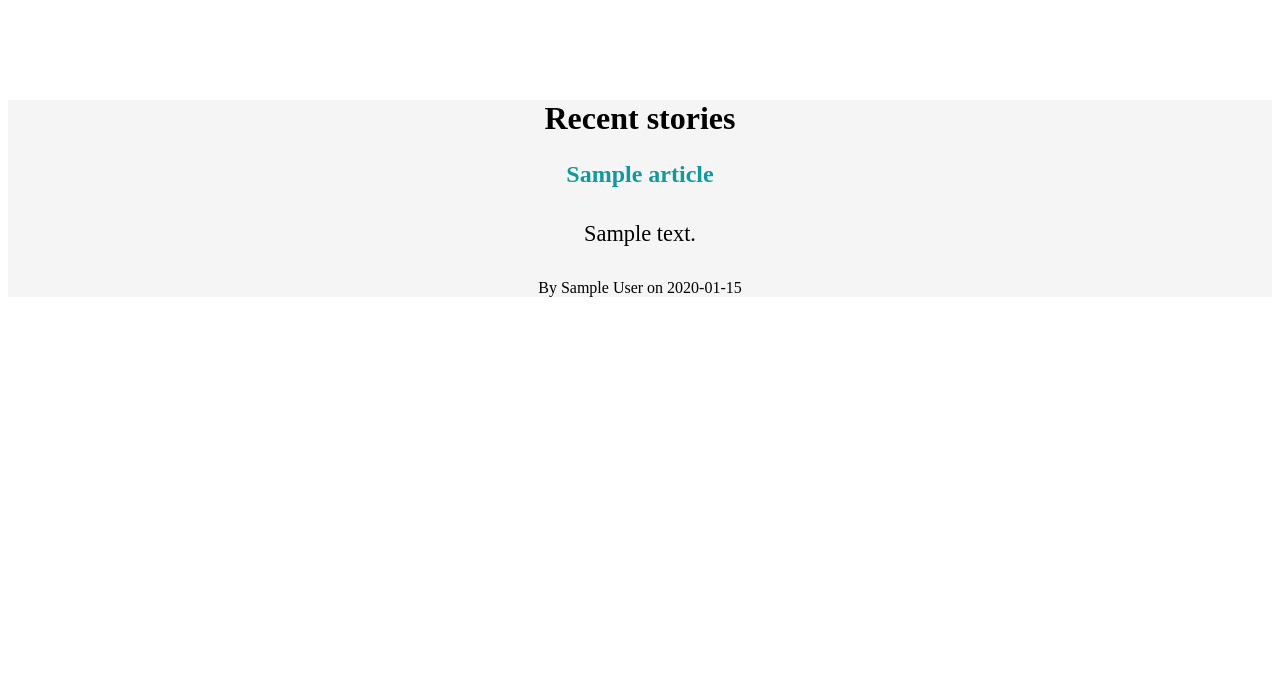
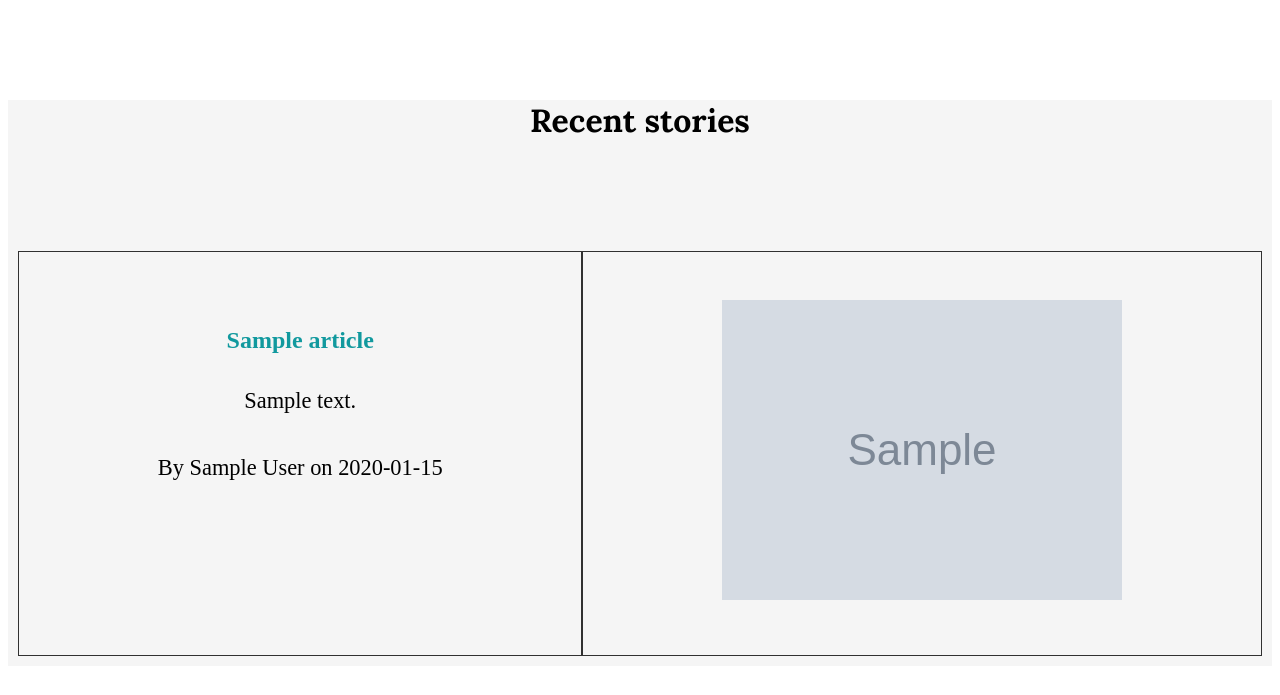
Before and after one commit to adamqaw/blog, a Flask app: page /news in a window 1280 px wide. Shown: the top 695 px of the page. Run offline with Flask 2, Linux system fonts and the light colour scheme; tables that the repository leaves empty hold one stand-in row (values such as "Sample post"); grey boxes marked "Sample" are stand-in pictures.

Commit message:
Update news.html

```diff
--- a/templates/news.html
+++ b/templates/news.html
@@ -4,29 +4,28 @@
     <meta charset="UTF-8">
     <title>Adam Blog - News</title>
     <link href="/static/css/styles.css" rel="stylesheet">
+    <link href='https://fonts.googleapis.com/css?family=Lora:400,700,400italic,700italic' rel='stylesheet'
+          type='text/css'>
+    <link href='https://fonts.googleapis.com/css?family=Open+Sans:300italic,400italic,600italic,700italic,800italic,400,300,600,700,800'
+          rel='stylesheet' type='text/css'>
 </head>
 <body>
 
-<!--<div class="middle-container">-->
-<!--    <h1> Recent Stories</h1>-->
-
-<!--    {% for i in titles %}-->
-<!--    <h3> {{ i }}</h3>-->
-<!--    {% endfor %}-->
-<!--    -->
-<!--    {% for i in descriptions %}-->
-<!--    <p> {{ i }}</p>-->
-<!--    {% endfor %}-->
-<!--</div>-->
-
-<div class="middle-container">
+<div class="news-1 middle-container">
     <h1>Recent stories</h1>
 
     {% for article in articles %}
+    <div class="grid-container">
+        <div class="grid-item">
+            <h3><a href="{{ article.url }}" target="_blank" rel="noreferrer"> {{ article.title }}</a></h3>
+            <p> {{ article.description }} </p>
+            <p> By {{ article.author }} on {{ article.date }}</p>
+        </div>
+        <div class="grid-item">
+            <img class="article-img" src="{{ article.img_url }}" alt="(No image available)">
+        </div>
 
-    <h3> {{ article.title }}</h3>
-    <p> {{ article.description }} </p>
-    <span> By {{ article.author }} on {{ article.date }}</span>
+    </div>
 
     {% endfor %}
 </div>
```
